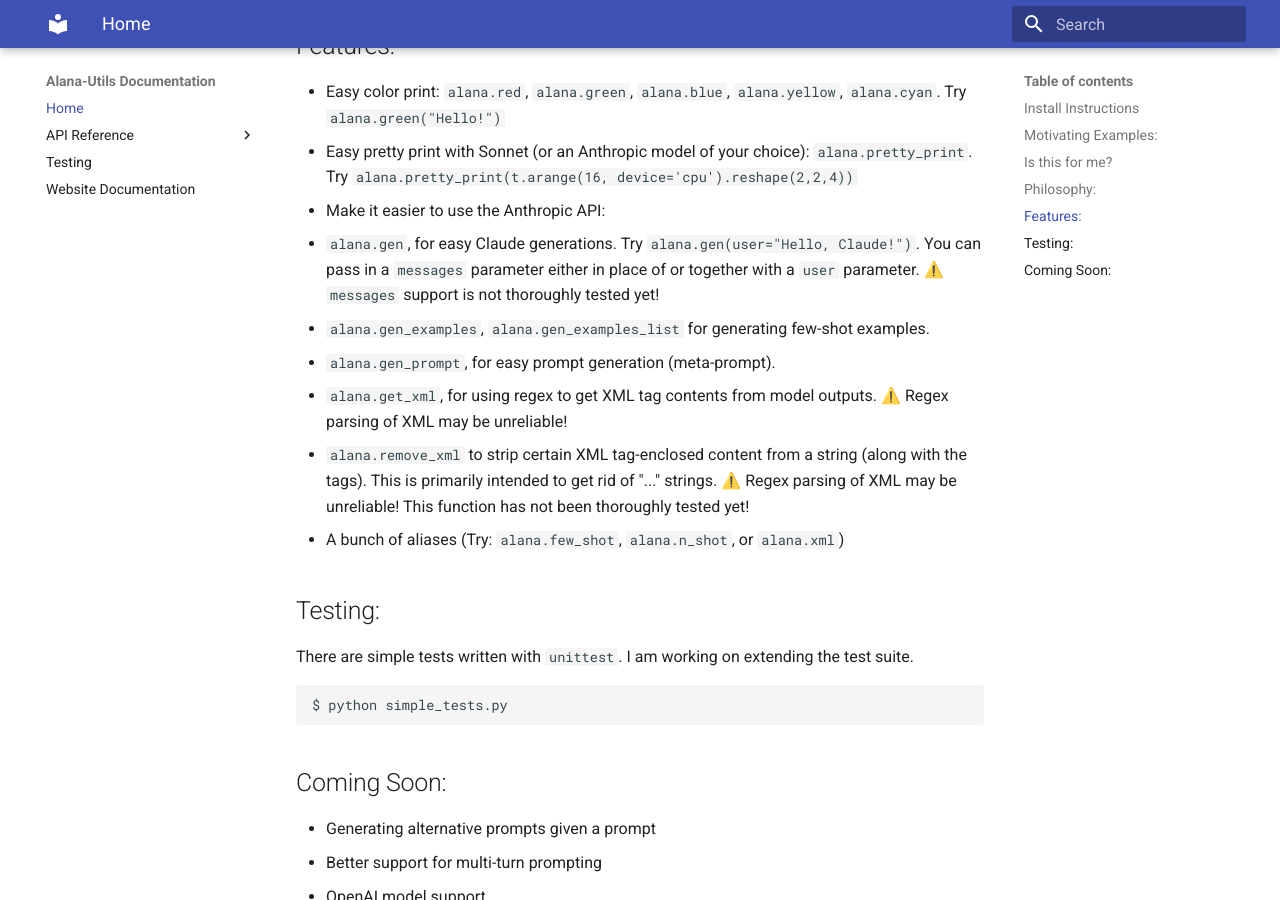
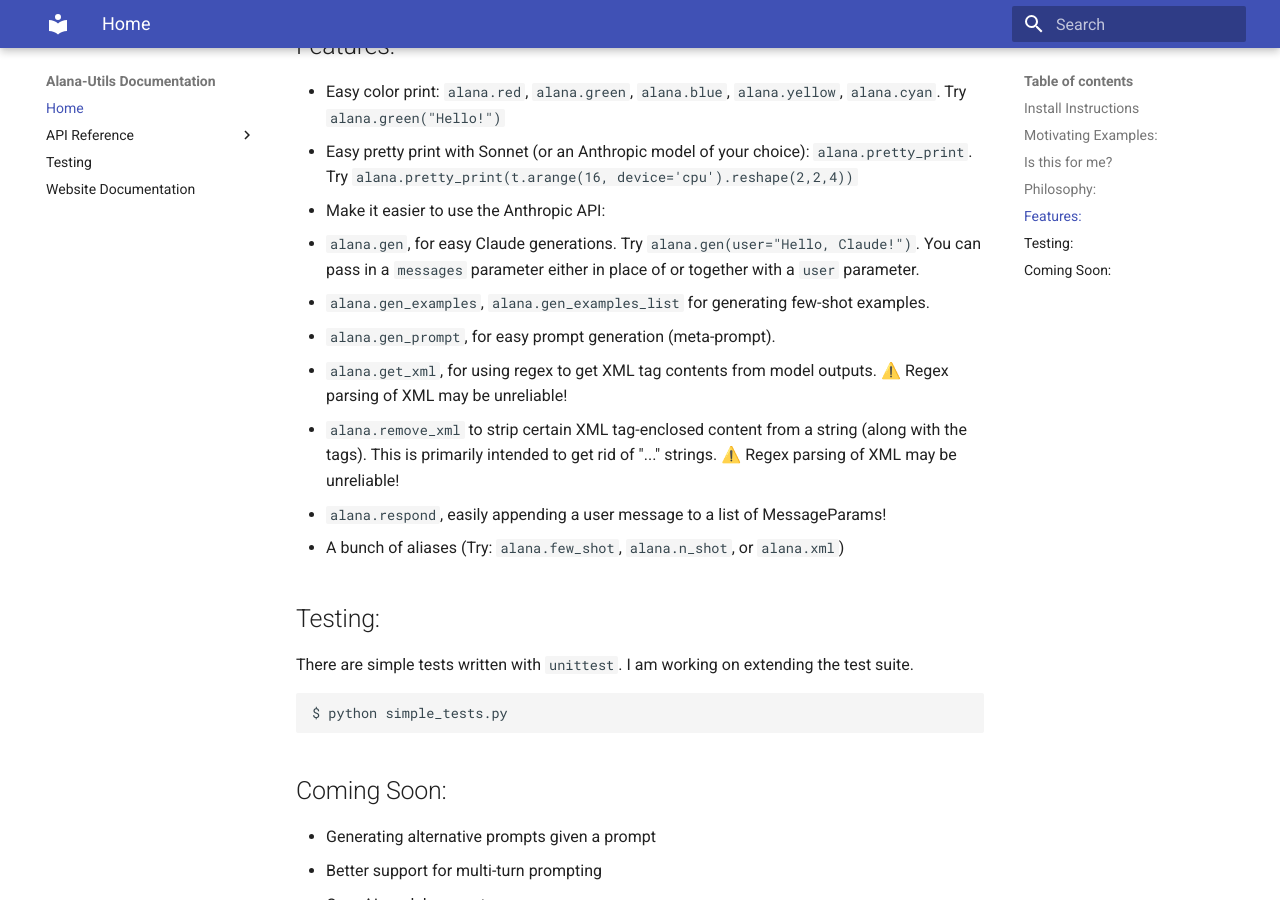
Before and after one commit to alat-rights/alana-utilities, an MkDocs documentation site: the page built from docs/README.md, in a window 1280 px wide and 900 px high, scrolled down 2167 px. Built offline with MkDocs 1.6.1 and Material for MkDocs 9.7.7, drawn with Linux system fonts in a browser that asks for light colours.

Commit message:
Update README.md

```diff
--- a/docs/README.md
+++ b/docs/README.md
@@ -74,11 +74,12 @@
 - Easy color print: `alana.red`, `alana.green`, `alana.blue`, `alana.yellow`, `alana.cyan`. Try `alana.green("Hello!")`
 - Easy pretty print with Sonnet (or an Anthropic model of your choice): `alana.pretty_print`. Try `alana.pretty_print(t.arange(16, device='cpu').reshape(2,2,4))`
 - Make it easier to use the Anthropic API:
-  - `alana.gen`, for easy Claude generations. Try `alana.gen(user="Hello, Claude!")`. You can pass in a `messages` parameter either in place of or together with a `user` parameter. ⚠️ `messages` support is not thoroughly tested yet!
+  - `alana.gen`, for easy Claude generations. Try `alana.gen(user="Hello, Claude!")`. You can pass in a `messages` parameter either in place of or together with a `user` parameter.
   - `alana.gen_examples`, `alana.gen_examples_list` for generating few-shot examples.
   - `alana.gen_prompt`, for easy prompt generation (meta-prompt).
   - `alana.get_xml`, for using regex to get XML tag contents from model outputs. ⚠️ Regex parsing of XML may be unreliable!
-  - `alana.remove_xml` to strip certain XML tag-enclosed content from a string (along with the tags). This is primarily intended to get rid of "<reasoning>...</reasoning>" strings. ⚠️ Regex parsing of XML may be unreliable! This function has not been thoroughly tested yet!
+  - `alana.remove_xml` to strip certain XML tag-enclosed content from a string (along with the tags). This is primarily intended to get rid of "<reasoning>...</reasoning>" strings. ⚠️ Regex parsing of XML may be unreliable!
+  - `alana.respond`, easily appending a user message to a list of MessageParams!
 - A bunch of aliases (Try: `alana.few_shot`, `alana.n_shot`, or `alana.xml`)
 
 ## Testing:
```
